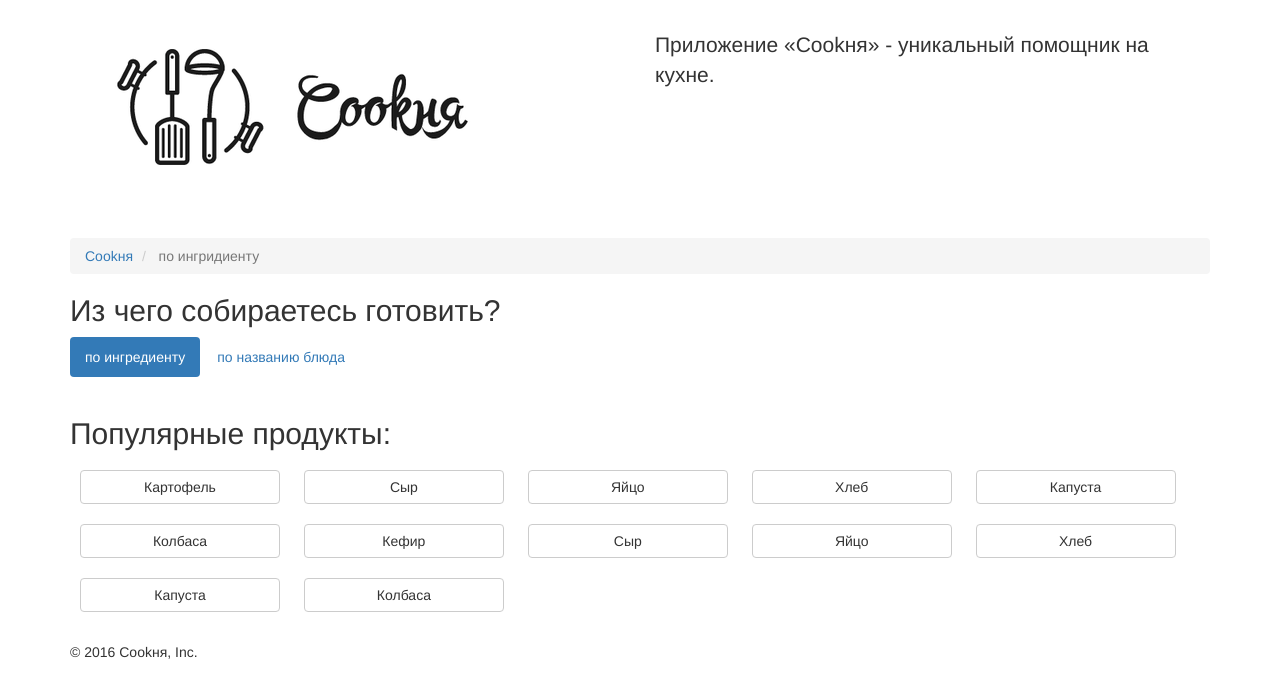
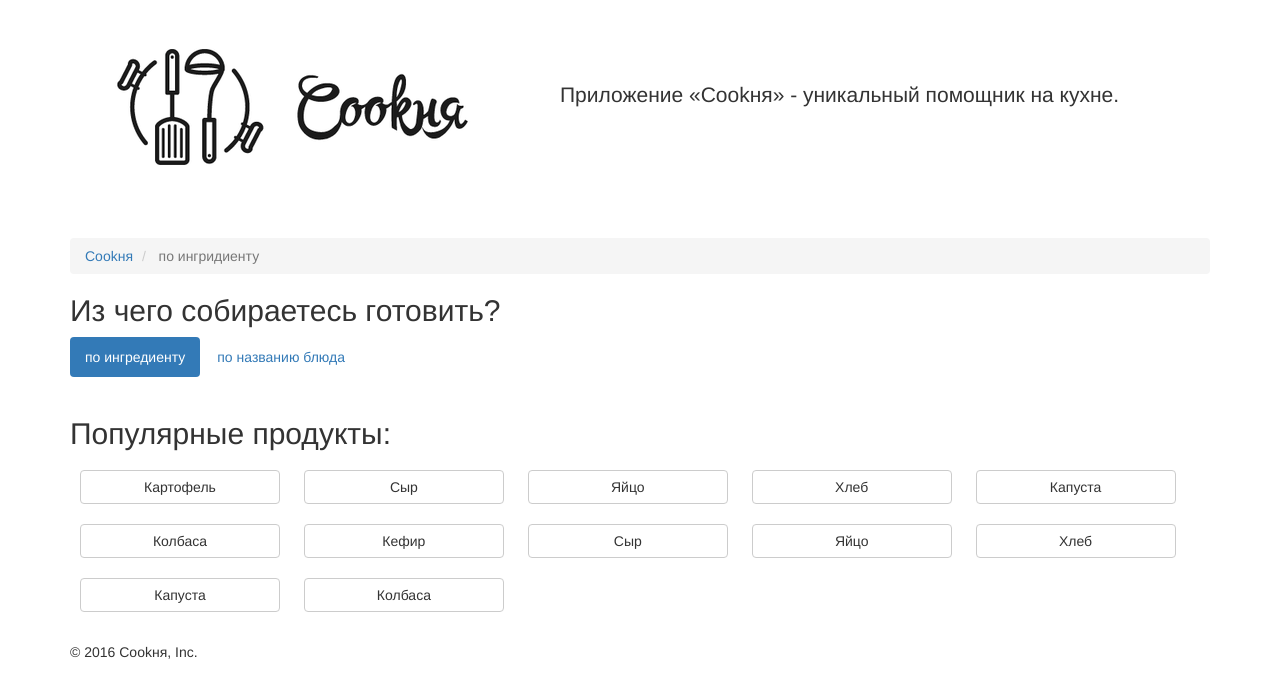
Before and after one commit to rustamse/Kitchen, a plain HTML site: page index.html in a window 1280 px wide. Drawn offline with Linux system fonts and the light colour scheme.

Commit message:
Добавил отступ сверху для основной надписи

```diff
--- a/index.html
+++ b/index.html
@@ -39,14 +39,14 @@
 <!-- Main jumbotron for a primary marketing message or call to action -->
 <div class="jumbotron">
     <div class="container">
-        <div class="col-xs-6">
+        <div class="col-xs-5">
             <a href="index.html">
                 <img src="./files/logo-plane.png" class="img-responsive">
             </a>
         </div>
-        <div class="col-xs-6">
+        <div class="col-xs-7">
             <br>
-            <p>Приложение «Cookня» - уникальный помощник на кухне.</p>
+            <p style="margin-top: 50px;">Приложение «Cookня» - уникальный помощник на кухне.</p>
         </div>
     </div>
 </div>
```
Also changed, not shown: cookingByName.html (+1 -1 lines), recipeDescription.html (+1 -1 lines), recipeSelection.html (+1 -1 lines).
